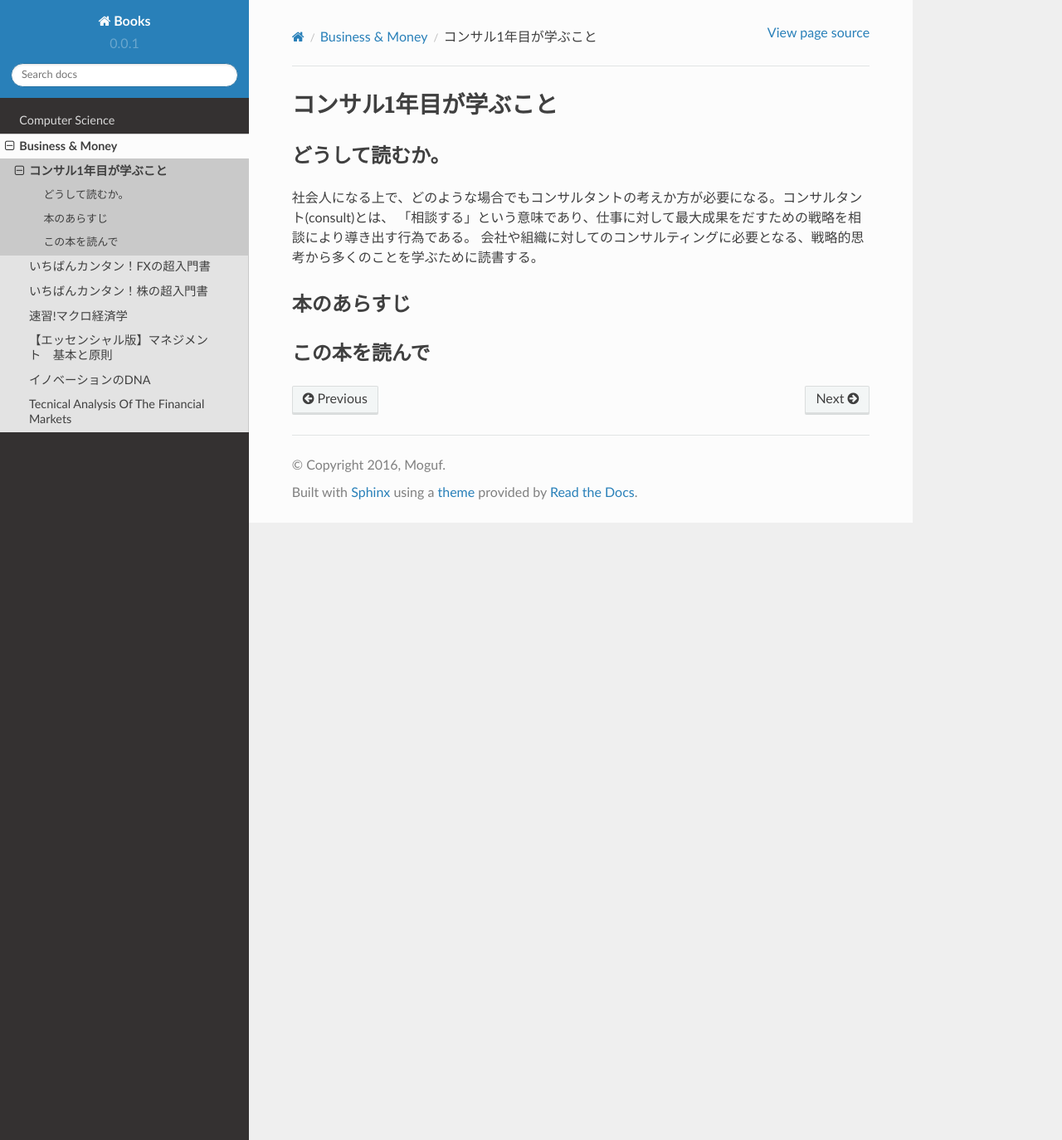
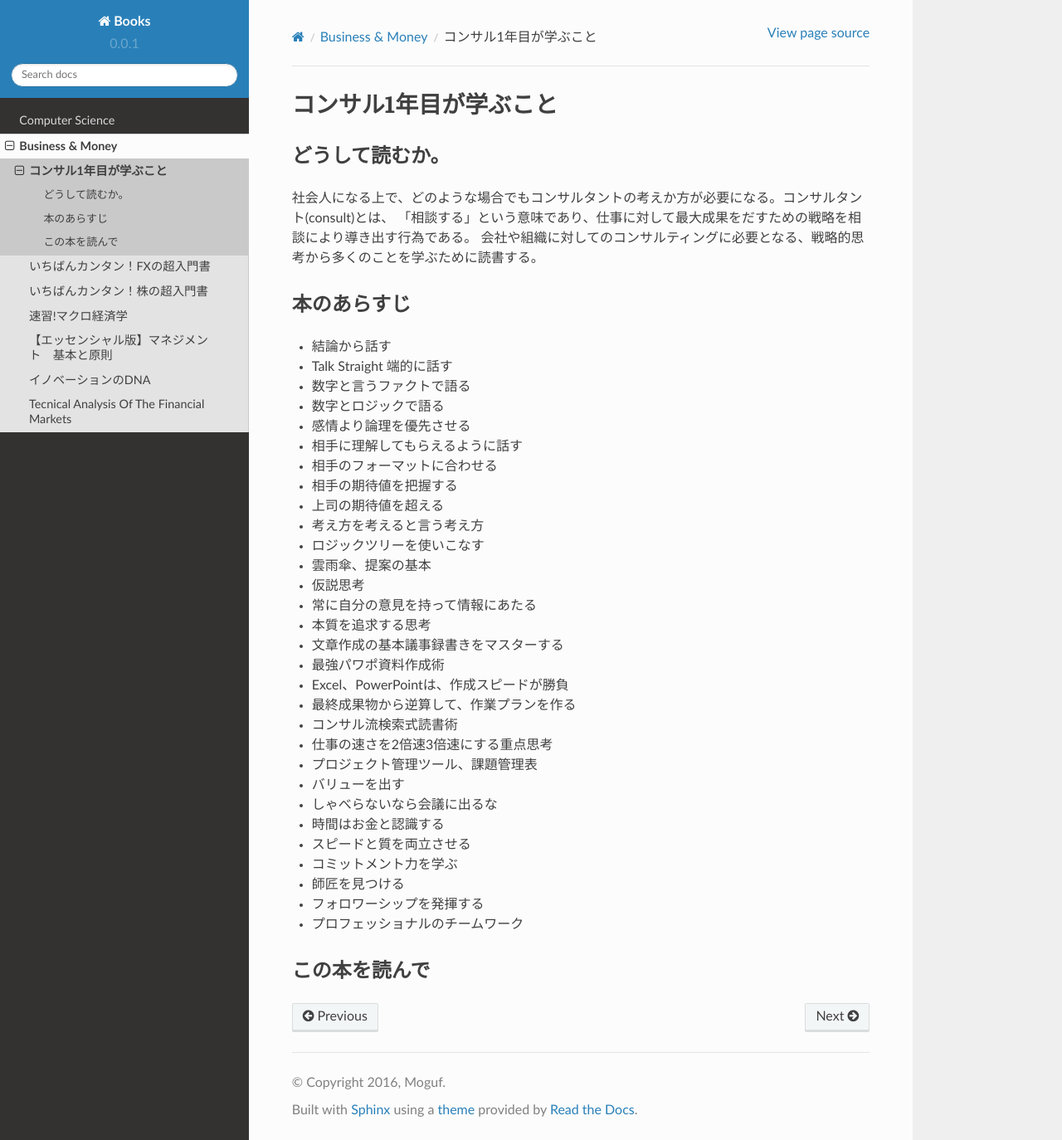
Before and after one commit to Moguf/Books, a Sphinx documentation site: the page built from docs/ja/source/BusinessAndMoney/consultantNewcomer/index.rst, in a window 1280 px wide and 1374 px high. Shown: the whole window at 83% size. Built offline with Sphinx 7.4.7 and the Read the Docs theme 2.0.0, drawn with Linux system fonts in a browser that asks for light colours; formulas are drawn with MathJax 3; pages that are not in the unit, such as notebooks, are missing from menus.

Commit message:
MOD: consaltant.

```diff
--- a/docs/ja/source/BusinessAndMoney/consultantNewcomer/index.rst
+++ b/docs/ja/source/BusinessAndMoney/consultantNewcomer/index.rst
@@ -13,6 +13,70 @@
 本のあらすじ
 ------------------------
 
+* 結論から話す
+
+* Talk Straight 端的に話す
+
+* 数字と言うファクトで語る
+
+* 数字とロジックで語る
+
+* 感情より論理を優先させる
+
+* 相手に理解してもらえるように話す
+
+* 相手のフォーマットに合わせる
+
+* 相手の期待値を把握する
+
+* 上司の期待値を超える
+
+
+* 考え方を考えると言う考え方
+
+* ロジックツリーを使いこなす
+
+* 雲雨傘、提案の基本
+
+* 仮説思考
+
+* 常に自分の意見を持って情報にあたる
+
+* 本質を追求する思考
+
+
+
+* 文章作成の基本議事録書きをマスターする
+
+* 最強パワポ資料作成術
+
+* Excel、PowerPointは、作成スピードが勝負
+
+* 最終成果物から逆算して、作業プランを作る
+
+* コンサル流検索式読書術
+
+* 仕事の速さを2倍速3倍速にする重点思考
+
+* プロジェクト管理ツール、課題管理表
+
+
+
+* バリューを出す
+
+* しゃべらないなら会議に出るな
+
+* 時間はお金と認識する
+
+* スピードと質を両立させる
+
+* コミットメント力を学ぶ
+
+* 師匠を見つける
+
+* フォロワーシップを発揮する
+
+* プロフェッショナルのチームワーク
 
 
 この本を読んで
--- a/docs/ja/source/BusinessAndMoney/first_macroecnomics/index.rst
+++ b/docs/ja/source/BusinessAndMoney/first_macroecnomics/index.rst
@@ -50,6 +50,7 @@
    :問題点:   非自発的失業の仮定。
 
 :ケインズ理論:    有効需要の大きさがGDPを決定し、雇用量を決定する。
+
    :有効需要の理論:
    :前提:   貨幣、賃金率は現実には下落しにくい。(下方硬直的)
    :大きな政府:   有効需要を恣意的に増やすことができれば不況を脱却できる。好景気と不況を繰り返すなら、不況時に出した赤字は好況時に回収できる。
@@ -60,6 +61,10 @@
 
 :マネタリスト、合理的期待形成学派:   古典派に近い考え。
 
+:経済主体:   経済での登場人物
+
+   :家計:
+
 
 この本を読んで
 ------------------
```
